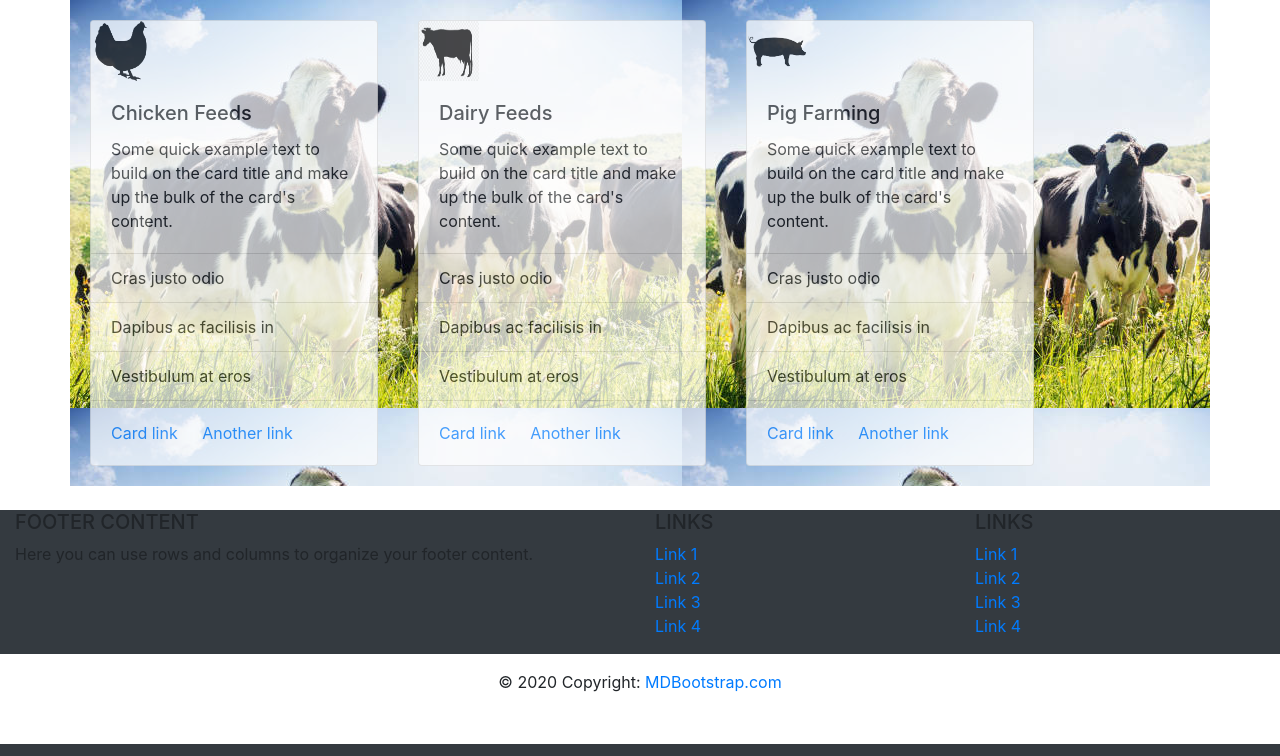
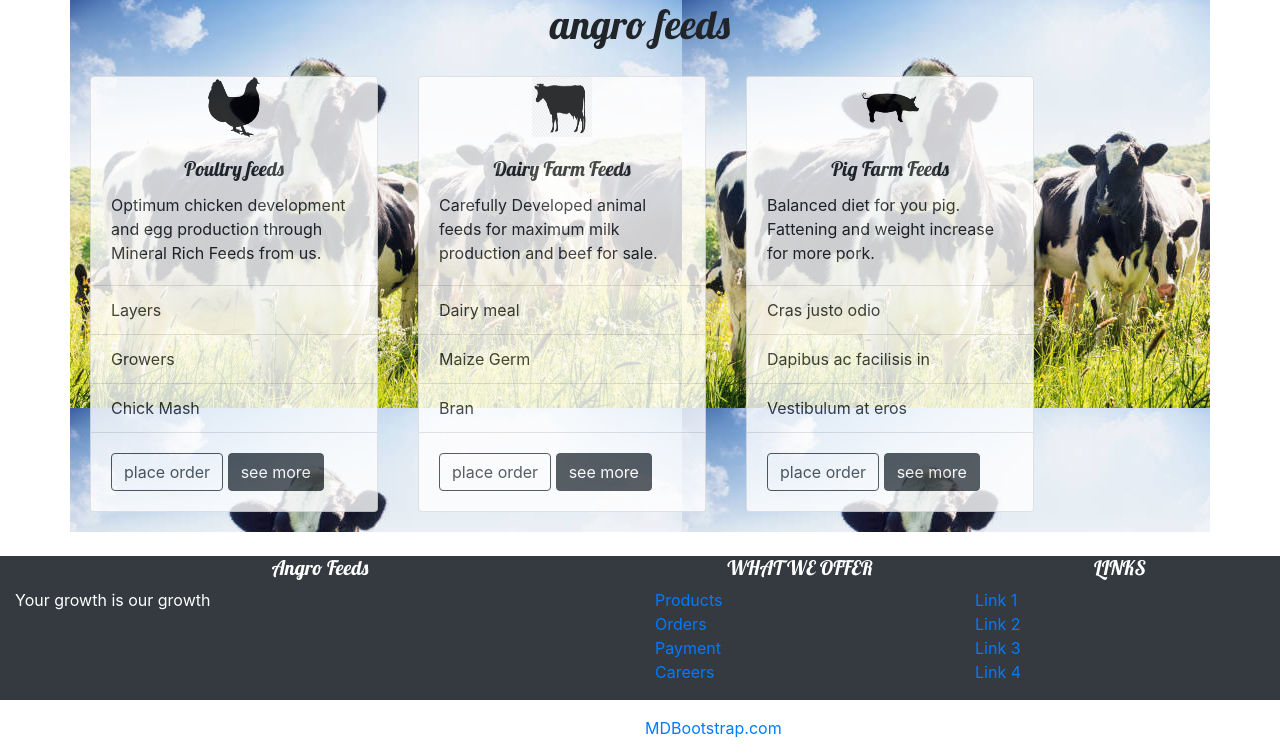
Before and after one commit to kiarieking/Ordersystem, a Django app: page /home/ in a window 1280 px wide. Shown: the part 56-812 px from the top of the page. Run offline with Django 3.2, Linux system fonts and the light colour scheme; data comes from the database, SQL or seed files in the repository; both versions use the stored data as it was after the commit; some libraries are stand-ins or nearby versions.

Commit message:
dynamic homepage and categories in product page

```diff
--- a/customer/templates/customer/base.html
+++ b/customer/templates/customer/base.html
@@ -5,6 +5,7 @@
     <meta charset="UTF-8">
     <title>Order System</title>
     <link rel="stylesheet" href="https://stackpath.bootstrapcdn.com/bootstrap/4.5.0/css/bootstrap.min.css" integrity="sha384-9aIt2nRpC12Uk9gS9baDl411NQApFmC26EwAOH8WgZl5MYYxFfc+NcPb1dKGj7Sk" crossorigin="anonymous">
+    <link href="//fonts.googleapis.com/css?family=Lobster&subset=latin,latin-ext" rel="stylesheet" type="text/css">
     <link rel="stylesheet" href="{% static 'css/order.css' %}">
 </head>
 <body>
@@ -50,8 +51,8 @@
       <div class="col-md-6 mt-md-0 mt-3">
 
         <!-- Content -->
-        <h5 class="text-uppercase">Footer Content</h5>
-        <p>Here you can use rows and columns to organize your footer content.</p>
+        <h5 id="footer-title">Angro Feeds</h5>
+        <p>Your growth is our growth</p>
 
       </div>
       <!-- Grid column -->
@@ -62,20 +63,20 @@
       <div class="col-md-3 mb-md-0 mb-3">
 
         <!-- Links -->
-        <h5 class="text-uppercase">Links</h5>
+        <h5 class="text-uppercase">What we Offer</h5>
 
         <ul class="list-unstyled">
           <li>
-            <a href="#!">Link 1</a>
+            <a href="#!">Products</a>
           </li>
           <li>
-            <a href="#!">Link 2</a>
+            <a href="#!">Orders</a>
           </li>
           <li>
-            <a href="#!">Link 3</a>
+            <a href="#!">Payment</a>
           </li>
           <li>
-            <a href="#!">Link 4</a>
+            <a href="#!">Careers</a>
           </li>
         </ul>
 
--- a/product/admin.py
+++ b/product/admin.py
@@ -4,3 +4,4 @@
 admin.site.register(Product)
 admin.site.register(CustomerProduct)
 admin.site.register(Order)
+admin.site.register(Category)
--- a/product/models.py
+++ b/product/models.py
@@ -4,17 +4,21 @@
 
 
 # Create your models here.
+class Category(models.Model):
+    categoryname = models.CharField(max_length=200)
+    categoryDescription = models.TextField()
+    categoryImage = models.ImageField(upload_to='static/images', default='static/images/3lions.jpeg')
+
+    def __str__(self):
+        return self.categoryname
+
+
 class Product(models.Model):
+    category = models.ForeignKey(Category, on_delete=models.CASCADE,default=1)
     productname = models.CharField(max_length=200)
     productcost = models.IntegerField()
     productimage = models.ImageField()
     productquantity = models.IntegerField()
-
-
-class Category(models.Model):
-    categoryname = models.CharField(max_length=200)
-    categoryDescription = models.TextField()
-    categoryImage = models.ImageField
 
 
 class CustomerProduct(models.Model):
--- a/product/static/css/order.css
+++ b/product/static/css/order.css
@@ -12,11 +12,24 @@
 }
 
 .card {
-    opacity:0.7;
+    opacity:0.8;
     margin: 20px 20px;
 }
 
 .card-img-top{
     width:60px;
     height:60px;
+    display:block;
+    margin-left:auto;
+    margin-right:auto;
 }
+
+h1,h2,h3,h3,h4,h5 {
+    font-family:'lobster';
+    text-align: center;
+}
+
+.page-footer {
+    color:white;
+    text-align:left;
+}
--- a/product/templates/product/home.html
+++ b/product/templates/product/home.html
@@ -4,54 +4,57 @@
 <!DOCTYPE html>
 
 <html lang="en">
-<div class="container">
-    <div class="row" id="home">
+<div class="container" id="home">
+    <div>
+        <h1>angro feeds</h1>
+    </div>
+    <div class="row" >
         <div class="card" style="width: 18rem;" id="card">
-              <img class="card-img-top" src="{% static 'images/chicken.png' %}" alt="Card image cap">
+              <img class="card-img-top" src="{{chicken.categoryImage.url}}" alt="Card image cap">
               <div class="card-body">
-                <h5 class="card-title">Chicken Feeds</h5>
-                <p class="card-text">Some quick example text to build on the card title and make up the bulk of the card's content.</p>
+                <h5 class="card-title">{{chicken.categoryname}}</h5>
+                <p class="card-text">{{chicken.categoryDescription}}</p>
+              </div>
+              <ul class="list-group list-group-flush">
+                <li class="list-group-item">Layers</li>
+                <li class="list-group-item">Growers</li>
+                <li class="list-group-item">Chick Mash</li>
+              </ul>
+              <div class="card-body">
+                <a href="#" class="btn btn-outline-dark">place order</a>
+                <a href="#" class="btn btn-dark">see more</a>
+              </div>
+        </div>
+        <div class="card" style="width: 18rem;">
+              <img class="card-img-top" src="{{dairy.categoryImage.url}}" alt="Card image cap">
+              <div class="card-body">
+                <h5 class="card-title">{{dairy.categoryname}}</h5>
+                <p class="card-text">{{dairy.categoryDescription}}</p>
+              </div>
+              <ul class="list-group list-group-flush">
+                <li class="list-group-item">Dairy meal</li>
+                <li class="list-group-item">Maize Germ</li>
+                <li class="list-group-item">Bran</li>
+              </ul>
+               <div class="card-body">
+                <a href="#" class="btn btn-outline-dark">place order</a>
+                <a href="#" class="btn btn-dark">see more</a>
+              </div>
+        </div>
+        <div class="card" style="width: 18rem;">
+              <img class="card-img-top" src="{{pig.categoryImage.url}}" alt="Card image cap">
+              <div class="card-body">
+                <h5 class="card-title">{{pig.categoryname}}</h5>
+                <p class="card-text">{{pig.categoryDescription}}</p>
               </div>
               <ul class="list-group list-group-flush">
                 <li class="list-group-item">Cras justo odio</li>
                 <li class="list-group-item">Dapibus ac facilisis in</li>
                 <li class="list-group-item">Vestibulum at eros</li>
               </ul>
-              <div class="card-body">
-                <a href="#" class="card-link">Card link</a>
-                <a href="#" class="card-link">Another link</a>
-              </div>
-        </div>
-        <div class="card" style="width: 18rem;">
-              <img class="card-img-top" src="{% static 'images/cow.png' %}" alt="Card image cap">
-              <div class="card-body">
-                <h5 class="card-title">Dairy Feeds</h5>
-                <p class="card-text">Some quick example text to build on the card title and make up the bulk of the card's content.</p>
-              </div>
-              <ul class="list-group list-group-flush">
-                <li class="list-group-item">Cras justo odio</li>
-                <li class="list-group-item">Dapibus ac facilisis in</li>
-                <li class="list-group-item">Vestibulum at eros</li>
-              </ul>
-              <div class="card-body">
-                <a href="#" class="card-link">Card link</a>
-                <a href="#" class="card-link">Another link</a>
-              </div>
-        </div>
-        <div class="card" style="width: 18rem;">
-              <img class="card-img-top" src="{% static 'images/pig.png'%}" alt="Card image cap">
-              <div class="card-body">
-                <h5 class="card-title">Pig Farming</h5>
-                <p class="card-text">Some quick example text to build on the card title and make up the bulk of the card's content.</p>
-              </div>
-              <ul class="list-group list-group-flush">
-                <li class="list-group-item">Cras justo odio</li>
-                <li class="list-group-item">Dapibus ac facilisis in</li>
-                <li class="list-group-item">Vestibulum at eros</li>
-              </ul>
-              <div class="card-body">
-                <a href="#" class="card-link">Card link</a>
-                <a href="#" class="card-link">Another link</a>
+             <div class="card-body">
+                <a href="#" class="btn btn-outline-dark">place order</a>
+                <a href="#" class="btn btn-dark">see more</a>
               </div>
         </div>
     </div>
--- a/product/urls.py
+++ b/product/urls.py
@@ -8,7 +8,7 @@
     path('product/products', views.product_display, name='product'),
     path('product/add_product', views.add_product, name='add_product'),
     path('product/<int:id>/product_detail', views.product_detail, name='product_detail'),
-    path('product/<int:id>/carousel_img', views.get_carousel_images, name='carousel')
+
 ]
 if settings.DEBUG:
     urlpatterns += static(settings.MEDIA_URL, document_root=settings.MEDIA_ROOT)
--- a/product/views.py
+++ b/product/views.py
@@ -4,19 +4,19 @@
 
 # Create your views here.
 def home(request):
-    return render(request, 'product/home.html')
-
-
-def get_carousel_images(request, id):
-    carousel_img = get_object_or_404(Category, pk=id)
-    context = {"carousel_img": carousel_img}
+    chicken = get_object_or_404(Category, pk=1)
+    dairy = get_object_or_404(Category, pk=2)
+    pig = get_object_or_404(Category, pk=3)
+    context = {'chicken': chicken, 'dairy': dairy, 'pig': pig}
     return render(request, 'product/home.html', context)
 
 
 def product_display(request):
-    products = Product.objects.all()
-    print(products)
-    return render(request, 'product/products.html', {'products': products})
+    chicken_feeds = Product.objects.filter(category__categoryname__contains="Poultry feeds")
+    dairy_feeds = Product.objects.filter(category__categoryname__contains="Dairy Farm feeds")
+    pig_feeds = Product.objects.filter(category__categoryname__contains="Pig Farm feeds")
+    context = {'chicken_feeds': chicken_feeds, 'dairy_feeds': dairy_feeds, 'pig_feeds': pig_feeds}
+    return render(request, 'product/products.html', context)
 
 
 def add_product(request):
```
Also changed, not shown: product/templates/product/products.html (+22 -3 lines), db.sqlite3, images/chick_mash.jpg (added), images/dairy-meal.png (added), images/feeding-pullets-2.jpg (added), images/layers_mash.jpg (added), images/maize-germ.jpg (added), images/static/images/3lions.jpeg (added), images/static/images/chicken.png (added), images/static/images/cow.png (added), images/static/images/pig.png (added), product/migrations/0004_category_categoryimage.py (added), product/migrations/0005_product_category.py (added).
